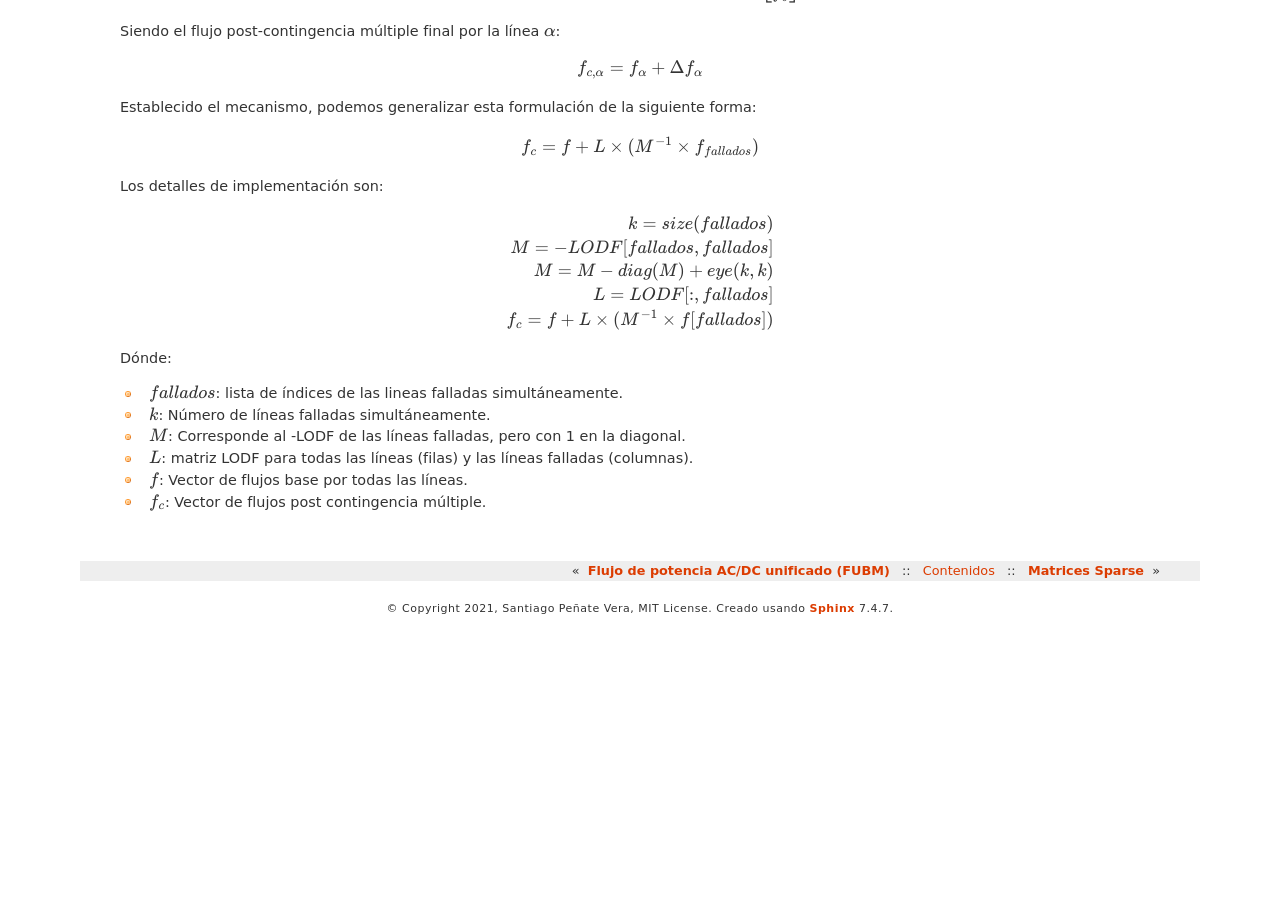
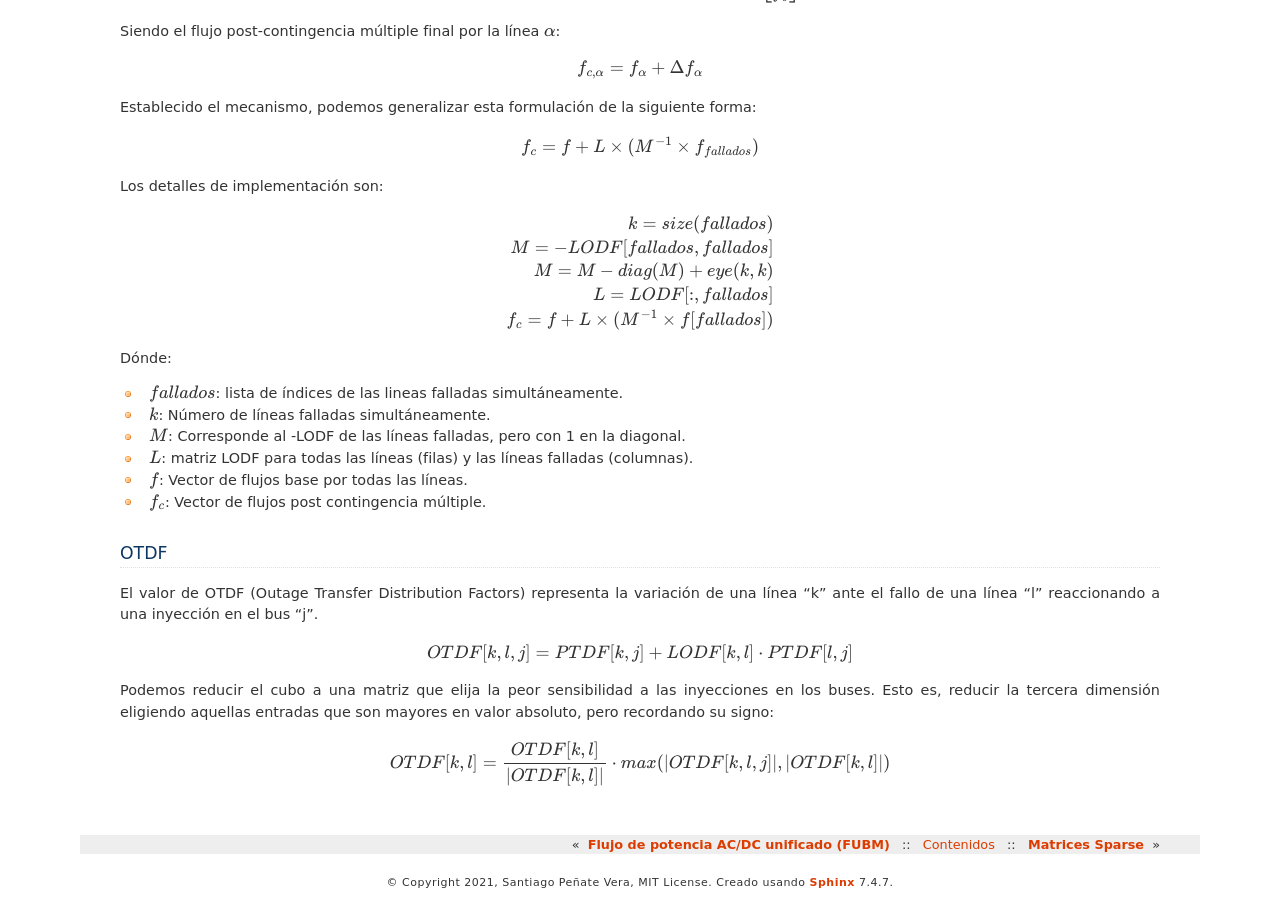
Before and after one commit to SanPen/ModeladoPractico, a Sphinx documentation site: the page built from doc/ptdf_otdf.rst, in a window 1280 px wide and 900 px high, scrolled down 4739 px. Built offline with Sphinx 7.4.7, drawn with Linux system fonts in a browser that asks for light colours; before the commit the page ends 5365 px from its top, so only the background shows below that.

Commit message:
Added OTDF

```diff
--- a/doc/ptdf_otdf.rst
+++ b/doc/ptdf_otdf.rst
@@ -342,3 +342,21 @@ Dónde:
 - :math:`L`: matriz LODF para todas las líneas (filas) y las líneas falladas (columnas).
 - :math:`f`: Vector de flujos base por todas las líneas.
 - :math:`f_c`: Vector de flujos post contingencia múltiple.
+
+OTDF
+-------
+
+El valor de OTDF (Outage Transfer Distribution Factors) representa la variación de una línea 'k' ante
+el fallo de una línea 'l' reaccionando a una inyección en el bus 'j'.
+
+.. math::
+
+    OTDF[k, l, j] = PTDF[k, j] + LODF[k, l] \cdot PTDF[l, j]
+
+Podemos reducir el cubo a una matriz que elija la peor sensibilidad a las inyecciones en los buses.
+Esto es, reducir la tercera dimensión eligiendo aquellas entradas que son mayores en valor absoluto,
+pero recordando su signo:
+
+.. math::
+
+    OTDF[k, l] = \frac{OTDF[k, l]}{|OTDF[k, l]|} \cdot max(|OTDF[k, l, j]|, |OTDF[k, l]|)
```
Also changed, not shown: doc/json_file.rst (+4 -4 lines).
